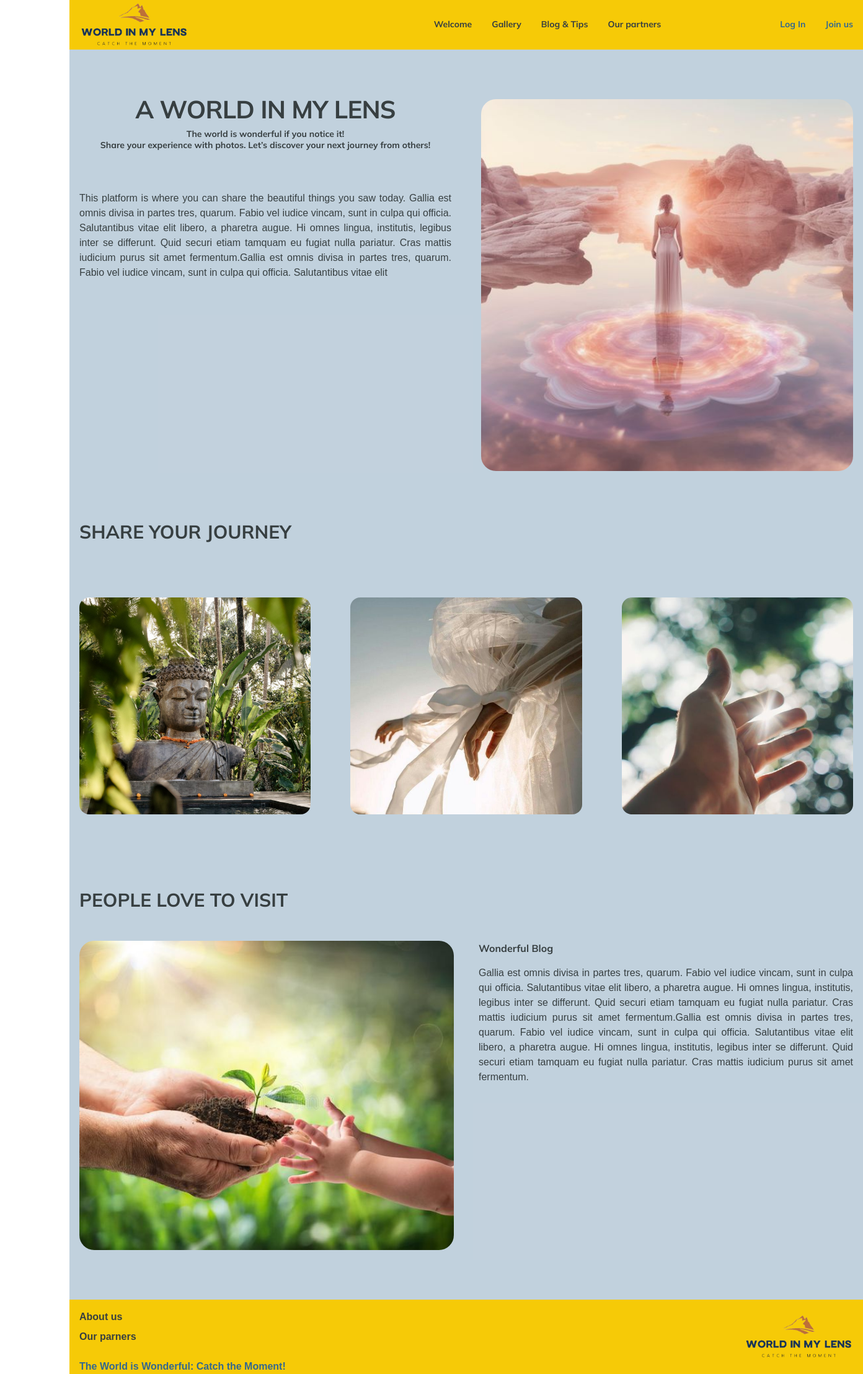
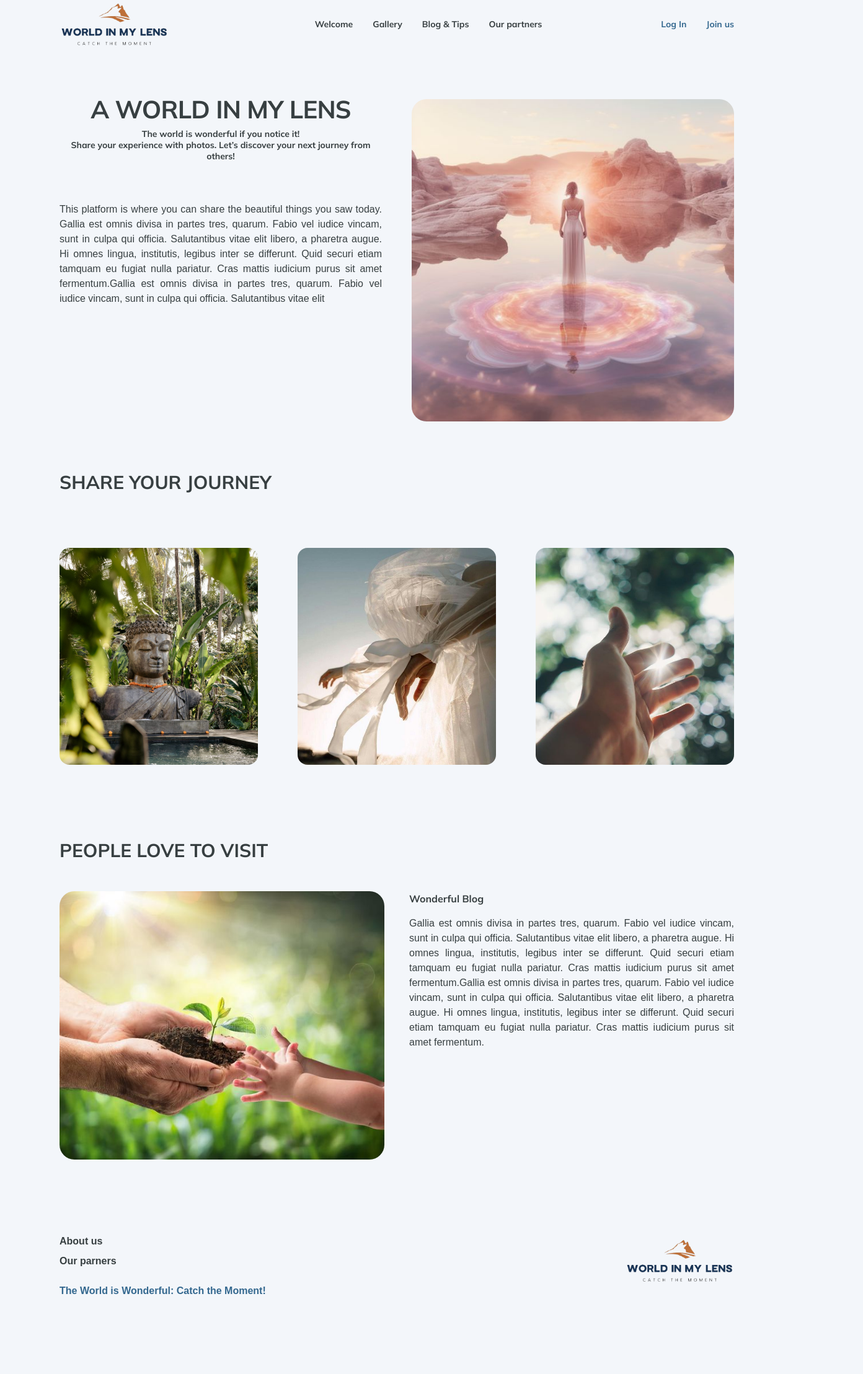
Before and after one commit to daria31v/project, a Next.js app: page / in a window 1280 px wide. Shown: the whole page at 62% size, 1392 px wide, since content can reach past the window. After the commit the page ends 2119 px from the top, so only its background shows below. Built offline with nearby package versions, Linux system fonts and the light colour scheme.

Commit message:
correct container

```diff
--- a/src/app/blog/page.tsx
+++ b/src/app/blog/page.tsx
@@ -85,7 +85,7 @@ export default function Blog({
   params: { id, photo, title, nikname, avatar, date },
 }: BlogProps) {
   return (
-    <div className="">
+    <div >
       <h1 className="text-[30px] mt-1 mb-1 text-center">Blog & Tips</h1>
       <div className="mt-6 flex justify-center">
         <ul className="grid grid-cols-3 justify-between gap-10 mb-10">
@@ -108,8 +108,7 @@ export default function Blog({
       </div>
       {/* loading more*/}
       <div className="flex justify-center items-center py-4">
-
-        <button>
+        <button className="cursor-pointer">
           <svg
             width="60"
             height="60"
--- a/src/app/components/Footer/footer.tsx
+++ b/src/app/components/Footer/footer.tsx
@@ -6,7 +6,7 @@ import Link from "next/link";
 
 const Footer = () => {
   return (
-    <footer className="container py-6 md:flex sm:block sm:gap-2  items-center bg-yellow px-4 mx-auto">
+    <footer className="container md:flex block gap-2 items-center py-6 px-24 h-auto">
       <div className="grid gap-2 font-extra font-semibold sm:items-center mt-4">
         <Link href="/about" className="hover:text-secondary">
           About us
--- a/src/app/components/Header/header.tsx
+++ b/src/app/components/Header/header.tsx
@@ -10,7 +10,7 @@ import { Navigation } from "../Navigation/navigation";
 
 const Header = () => {
   return (
-    <header className="container flex py-12 items-center h-20 bg-yellow px-4 mx-auto">
+    <header className="container flex items-center h-20 px-24 py-8">
       <div className="w-48 h-20 mr-auto">
         <Link href="/">
         <Logo src="" alt="logo" />
@@ -23,14 +23,6 @@ const Header = () => {
         {/* <UserMenu/> */}
         {/* {isLoggedIn ? <UserMenu /> : <AuthNav />} */}
       </div>
-{/*
-      <button
-        type="button"
-        className="inline-block xl:hidden ml-auto"
-      >
-        <Image src={camera} alt="" />
-      </button> */}
-
       <MobileMenu />
     </header>
   );
--- a/src/app/components/RandomPhotoRender/randomPhotoRender.tsx
+++ b/src/app/components/RandomPhotoRender/randomPhotoRender.tsx
@@ -25,12 +25,12 @@ interface PhotoProps {
 
 export default function RandomPhotoRender() {
   return (
-    <div className="mb-20">
+    <div className="md:mb-20 mb-6">
       <h1 className="text-ml xl:text-start text-center uppercase font-bold">
         Share your journey
       </h1>
       <div className="mt-12 sm:text-center md:text-justify max-w-auto mx-auto py-10">
-        <ul className="grid gap-4 grid-cols-1 sm:grid-cols-2 xl:grid-cols-3 xl:gap-16 md:gap-10">
+        <ul className="grid gap-4 grid-cols-1 sm:grid-cols-1  md:grid-cols-2 xl:grid-cols-3 xl:gap-16 md:gap-10">
           {posts.map((post) => (
             <li key={post.id}>
               <div className="rounded-3xl sm:mb-16 md:mb-0">
--- a/src/app/components/TopPost/topPost.tsx
+++ b/src/app/components/TopPost/topPost.tsx
@@ -23,7 +23,7 @@ export default function TopPost() {
         people love to visit
       </h2>
       <div className="xl:grid xl:grid-cols-2 gap-10 md:block font-normal text-medium mt-12 ">
-        <div className="flex justify-center xl:block">
+        <div className="flex justify-center">
              <Image
           src={post.photo}
           alt="..."
--- a/src/app/globals.css
+++ b/src/app/globals.css
@@ -28,22 +28,14 @@ ul {
 
 .container {
   width: 100%;
-  margin: 0 auto;
-  padding: 0 20px;
 }
 @media (min-width: 768px) {
   .container {
     min-width: 768px;
-    padding: 0 32px;
   }
 }
 @media (min-width: 1280px) {
   .container {
     min-width: 1280px;
-    padding: 0 16px;
   }
 }
-
-/* @media screen and (min-width: 768px) {};
-
-@media screen and (min-width: 1280px) {}; */
--- a/src/app/layout.tsx
+++ b/src/app/layout.tsx
@@ -2,6 +2,7 @@ import { Metadata } from "next";
 import Footer from "./components/Footer/footer";
 import Header from "./components/Header/header";
 import "./globals.css";
+import ContainerComponent from "./components/ContainerComponent/containerComponent";
 
 export const metadata: Metadata = {
   title: "A World in My Lens",
@@ -16,13 +17,14 @@ export default function RootLayout({
 }) {
   return (
     <>
-      <html lang="en" >
-       {/* className="dark" */}
+      <html lang="en">
+        {/* className="dark" */}
 
-        <body className=" text-primary md:mx-28 sm:mx-6 bg-[#fff] dark:bg-secondary">
+        <body className="container mx-auto my-0 text-primary bg-bg-white dark:bg-secondary">
           <Header />
-          <main className="container font-main bg-opacity-30 bg-secondary">{children}</main>
-          <Footer />
+          <main className="container font-main bg-opacity-30 xl:px-24 md:px-10 px-3">
+            {children}</main>
+         <Footer />
         </body>
       </html>
     </>
--- a/src/app/page.tsx
+++ b/src/app/page.tsx
@@ -2,13 +2,13 @@ import Image from "next/image";
 import slider from "../../public/images/slider.jpg";
 import TopPost from "./components/TopPost/topPost";
 import RandomPhotoRender from "./components/RandomPhotoRender/randomPhotoRender";
+import ContainerComponent from "./components/ContainerComponent/containerComponent";
 
 export default function Home() {
   return (
     <>
-      <div className="pb-20">
-      <section className=" xl:grid xl:grid-cols-2 sm:block text-center py-20 xl:gap-12 ">
-        <div className="mx-auto">
+      <section className=" xl:grid xl:grid-cols-2 sm:block text-center py-20 xl:gap-12">
+        <div className="">
           <h1 className="text-center font-bold text-xl mb-4 uppercase tracking-[-0.8px]">
             {" "}
             A world in my lens
@@ -32,7 +32,7 @@ export default function Home() {
           </p>
         </div>
         {/* slider */}
-        <div>
+        <div className="flex justify-center items-center">
           <Image
             src={slider}
             alt="slider photo"
@@ -43,11 +43,10 @@ export default function Home() {
         </div>
 
       </section>
-      <section className="">
+      <section className="mb-20">
         <RandomPhotoRender />
         <TopPost />
       </section>
-      </div>
     </>
   );
 }
--- a/src/app/registration/page.tsx
+++ b/src/app/registration/page.tsx
@@ -5,6 +5,7 @@ export default function Registration() {
   return (
     <div>
       <h1 className="text-[30px] mt-1 mb-1 text-center uppercase">Joing Us</h1>
+      <p>Lorem ipsum, dolor sit amet consectetur adipisicing elit. Numquam iste minima at est quisquam nostrum omnis commodi? Recusandae, molestiae corrupti.</p>
     </div>
   );
 }
--- a/tailwind.config.ts
+++ b/tailwind.config.ts
@@ -9,10 +9,6 @@ module.exports = {
       'cover': "cover",
       'contain': "contain",
     },
-    // borderColor: ({ theme }) => ({
-    //   ...theme("colors"),
-    //   DEFAULT: theme("colors.gray.200", "currentColor"),
-    // }),
     container: {
       'width': '100%'
     },
@@ -23,7 +19,8 @@ module.exports = {
       'orange_light': "#EFA007",
       'orange': "#F38605",
       'duna': "#C25D05",
-      'white': "#fff"
+      'white': "#fff",
+      'bg-white': "#F3F6FA"
     },
     fontWeight: {
       'normal': '400',
@@ -37,10 +34,7 @@ module.exports = {
       'ml': ["30px", { lineHeight: '1.2' }],
       'xl': ["40px", { lineHeight: '0.8' }],
     },
-    // margin: ({ theme }) => ({
-    //   auto: 'auto',
-    //   ...theme('spacing'),
-    // }),
+
     section: {
     },
     screens: {
```
